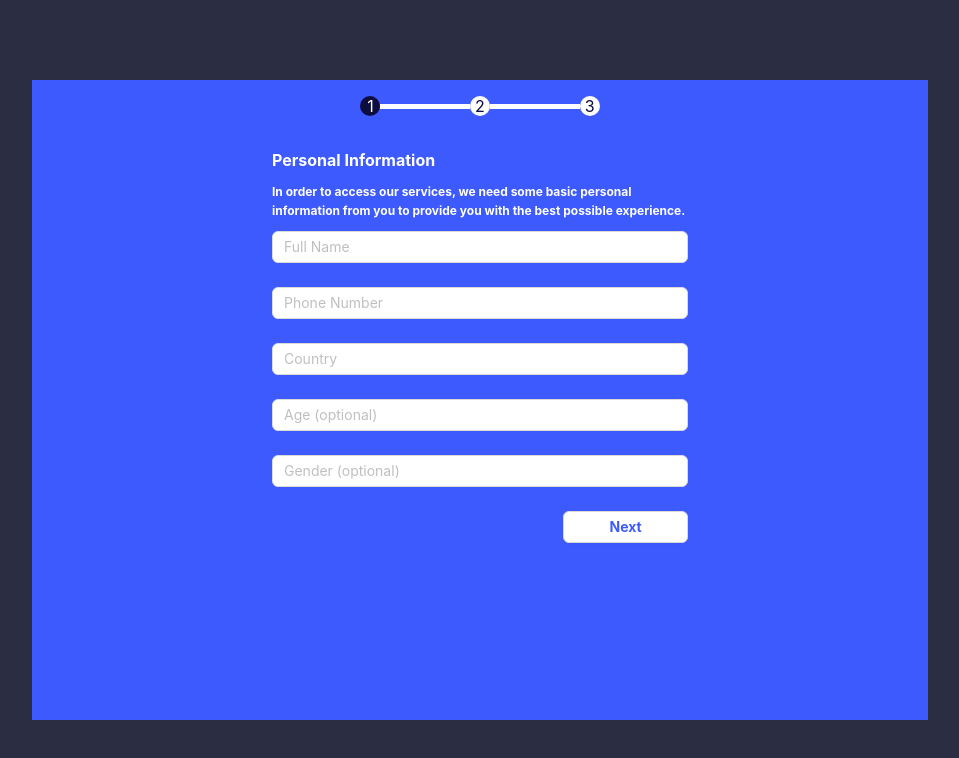
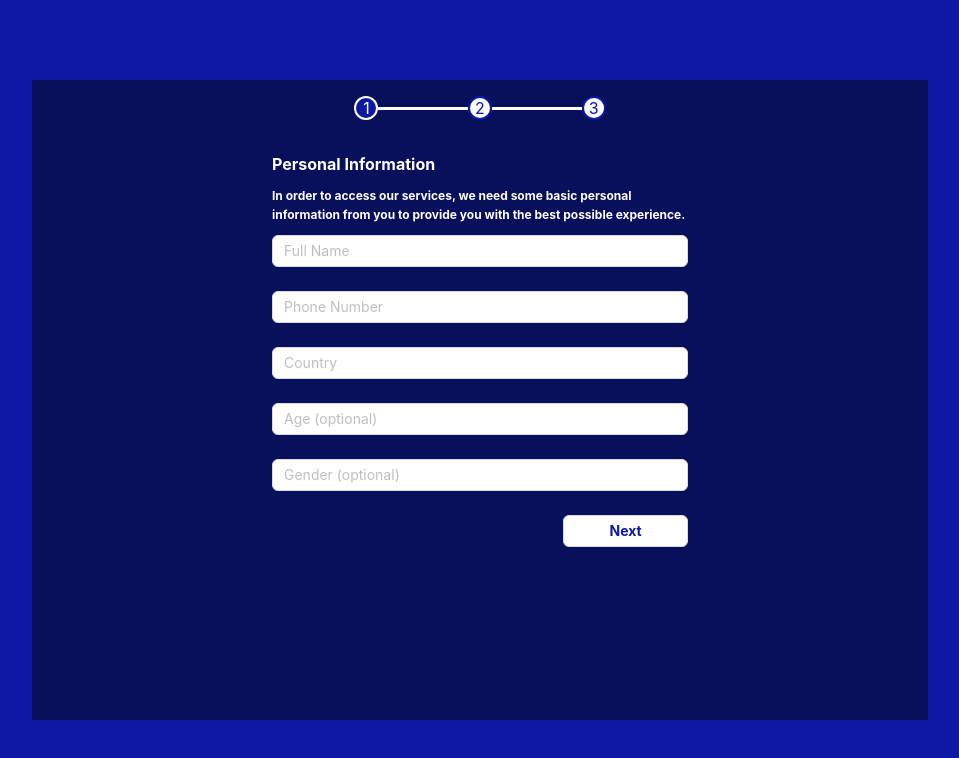
Before and after one commit to jkniaziii/job-finder, a React (Create React App) app: page /info in a window 1280 px wide. Shown: the top 758 px of the page, without its empty margins (160-1119 px from the left). Built offline with nearby package versions, Linux system fonts and the light colour scheme.

Commit message:
UI FIXES

```diff
--- a/src/Pages/Information/style.module.scss
+++ b/src/Pages/Information/style.module.scss
@@ -1,5 +1,7 @@
+@import '../../styles/variables';
+
 .container {
-    background: #2B2D42;
+    background: $primary__color;
     height: 100vh;
     display: flex;
     justify-content: center;
@@ -7,7 +9,7 @@
 }
 
 .container_inner {
-    background: #3D5AFE;
+    background: $secondary__color;
     width: 70%;
     height: 80%;
 }
@@ -27,41 +29,42 @@
     width: 20px;
     height: 20px;
     border-radius: 50%;
-    background-color: #fff;
+    background-color: $white__color;
     display: flex;
     align-items: center;
     justify-content: center;
-    color: rgb(13, 13, 64);
+    color: $primary__color;
+    border: 2px solid $primary__color;
 }
 
 .step_active {
     width: 20px;
     height: 20px;
     border-radius: 50%;
-    background-color: rgb(13, 13, 64);
-    ;
+    background-color: $primary__color;
     display: flex;
     align-items: center;
     justify-content: center;
-    color: #fff;
+    color: $white__color;
+    border: 2px solid $white__color;
 }
 
 .line {
     width: 10%;
-    height: 5px;
-    background-color: #fff;
+    height: 3px;
+    background-color: $white__color;
 }
 
 .title {
     margin-bottom: 10px;
     font-size: 16px;
     font-weight: bold;
-    color: #fff;
+    color: $white__color;
 }
 
 .description {
     font-size: 12px;
-    color: #fff;
+    color: $white__color;
     margin-bottom: 10px;
     font-weight: bold;
 }
@@ -76,7 +79,7 @@
     width: 30%;
     align-self: end;
     font-weight: bold;
-    color: #3D5AFE;
+    color: $primary__color;
 }
 
 .type_btn_container {
@@ -118,6 +121,6 @@
     margin-bottom: 24px;
     span{
         font-weight: 400;
-        color: #ffff;
+        color: $white__color;
     }
 }
--- /dev/null
+++ b/src/styles/_variables.scss
@@ -0,0 +1,3 @@
+$primary__color: #0D19A3;
+$secondary__color: #080F5B;
+$white__color: #ffffff;
```
